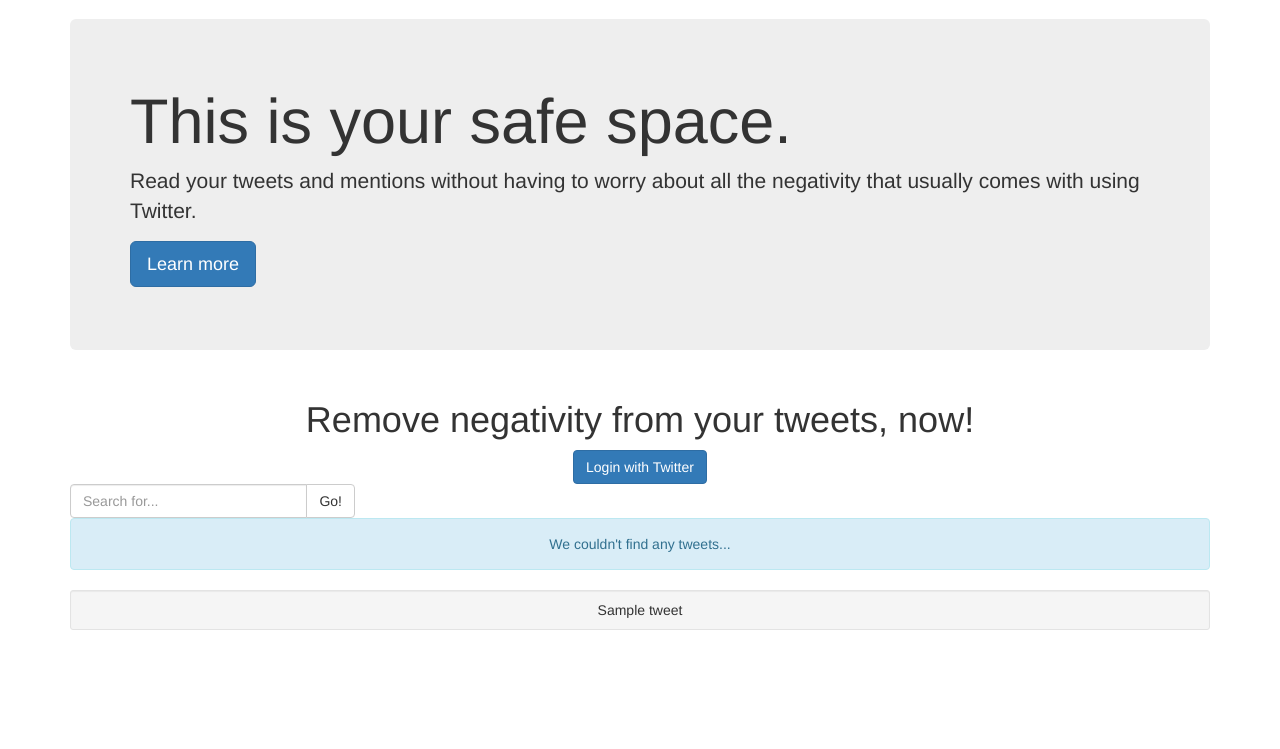
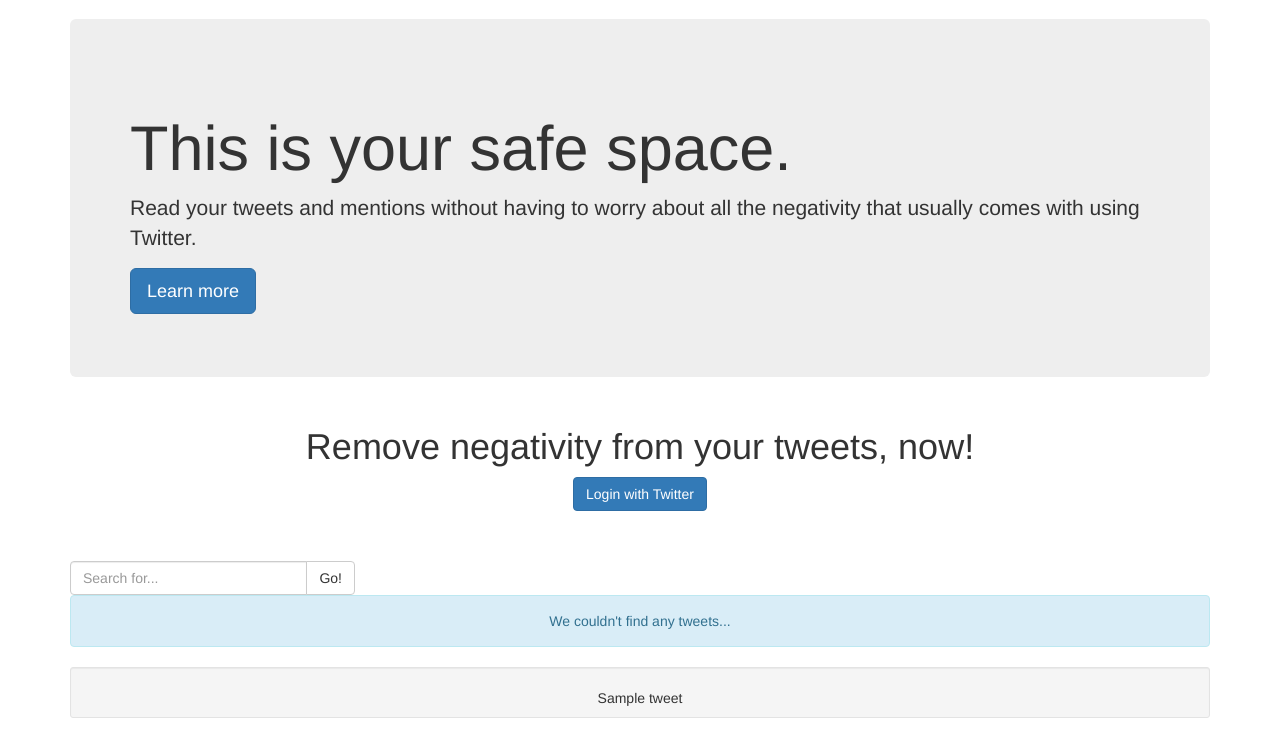
Before and after one commit to interwho/safespace, a PHP site: template src/Invreon/SafeSpace/Templates/Public/Home.html.twig in a window 1280 px wide. Shown: the part 51-800 px from the top of the page. Run offline with PHP 8.4, Linux system fonts and the light colour scheme; the template is opened without the code that fills it: most values are stand-ins (such as "Sample title", 1, 10 or a date in 2020); some libraries are stand-ins or nearby versions.

Commit message:
Fixed search bar

```diff
--- a/src/Invreon/SafeSpace/Templates/Public/Home.html.twig
+++ b/src/Invreon/SafeSpace/Templates/Public/Home.html.twig
@@ -1,7 +1,7 @@
 {% include 'Public/Header.html.twig' with {'page_name': 'Home'} %}
 <div class="container">
 
-    <div class="jumbotron">
+    <div class="jumbotron" style="padding-top: 75px;">
         <h1>This is your safe space.</h1>
         <p>Read your tweets and mentions without having to worry about all the negativity that usually comes with using Twitter.</p>
         <p><a class="btn btn-primary btn-lg" href="/about" role="button">Learn more</a></p>
@@ -16,7 +16,7 @@
             </a>
 
             <div>
-                <div class="input-group" style="width: 25%;">
+                <div class="input-group" style="width: 25%; padding-top: 50px; padding-top: 50px;">
                     <input type="text" class="form-control" placeholder="Search for...">
                     <span class="input-group-btn">
                         <button class="btn btn-default" type="button">Go!</button>
@@ -28,7 +28,7 @@
                 <div>
                     <div class="alert alert-info" role="alert">We couldn't find any tweets...</div>
                         {% for tweet in tweets %}
-                            <div class="well well-sm">{{ tweet }}</div>
+                            <div class="well well-sm" style="padding-top: 20px; padding-top: 20px;">{{ tweet }}</div>
                         {% endfor %}
                 </div>
             {% endif %}
```
